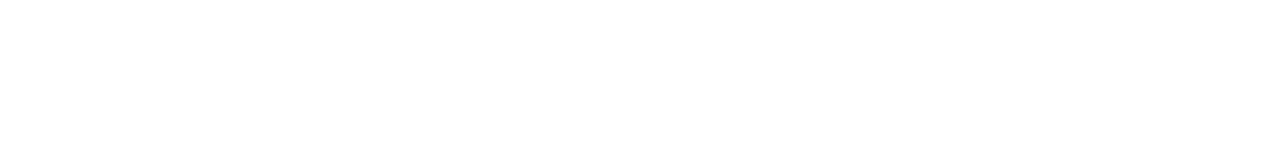
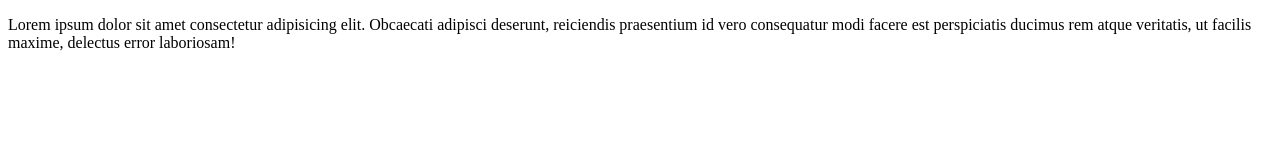
Before and after one commit to paulorabelo/gama-no-github, a plain HTML site: page index.html in a window 1280 px wide. Drawn offline with Linux system fonts and the light colour scheme.

Commit message:
adicionado lorem no master

```diff
--- a/index.html
+++ b/index.html
@@ -7,6 +7,6 @@
     <title>gama-no-git</title>
 </head>
 <body>
-
+    <p>Lorem ipsum dolor sit amet consectetur adipisicing elit. Obcaecati adipisci deserunt, reiciendis praesentium id vero consequatur modi facere est perspiciatis ducimus rem atque veritatis, ut facilis maxime, delectus error laboriosam!</p>
 </body>
 </html>
```
